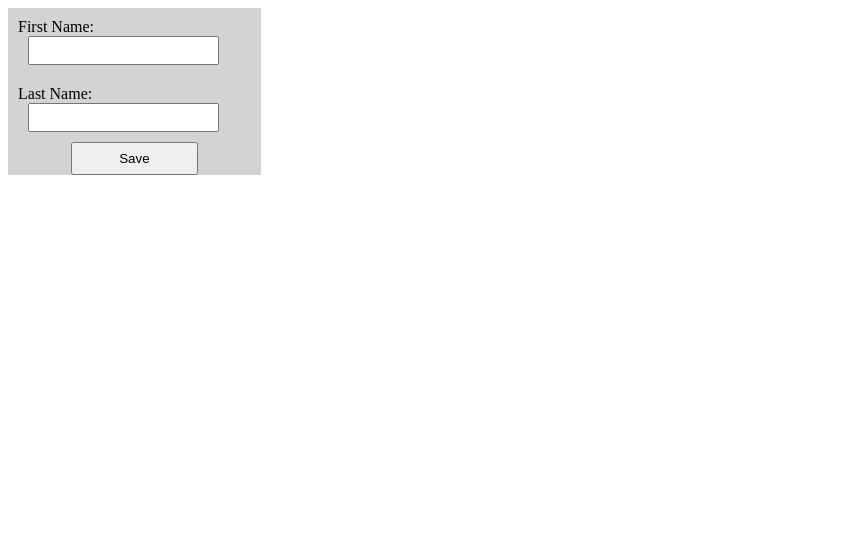
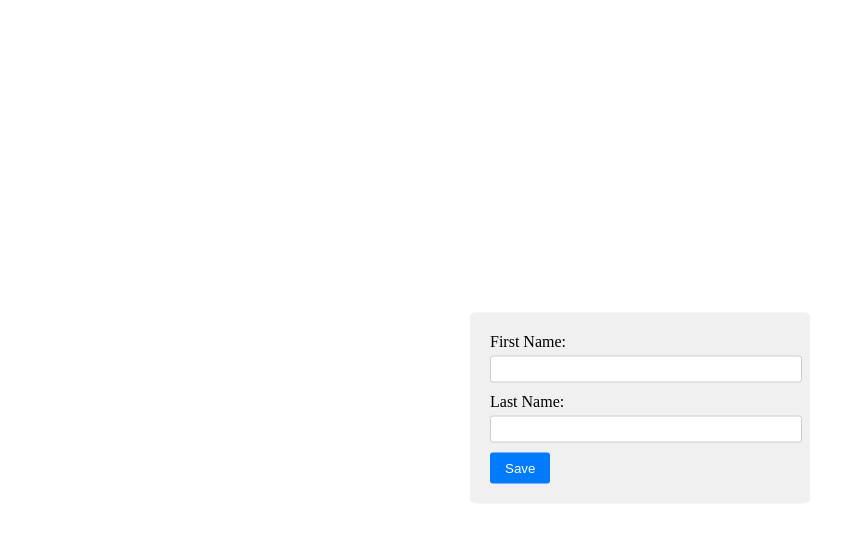
Before and after one commit to NaveenManjappa/angular-playground, an Angular app in the folder reactive-forms-app/: page / in a window 1280 px wide. Shown: the top 542 px of the page, without its empty margins (0-865 px from the left). Built offline with nearby package versions, Linux system fonts and the light colour scheme.

Commit message:
reactive-forms-app Styling the form

```diff
--- a/reactive-forms-app/src/app/profile-editor/profile-editor.component.css
+++ b/reactive-forms-app/src/app/profile-editor/profile-editor.component.css
@@ -1,22 +1,43 @@
+.form-container {
+  display: flex;
+  justify-content: center;
+  align-items: center;
+  height: 100vh;
+  position: relative;
+}
+
 form {
-  background-color: lightgray;
-  width: 20%;
-  display: flex;
-  flex-direction: column;
+  position: absolute;
+  top: 50%;
+  left: 50%;
+  transform: translate(-50%, -50%);
+  width: 300px;
+  padding: 20px;
+  background-color: #f0f0f0;
+  border-radius: 5px;
 }
 
 .field {
-  padding: 10px;
-  row-gap: 10px;
+  margin-bottom: 10px;
 }
 
-.field input {
+label {
+  display: block;
+  margin-bottom: 5px;
+}
+
+input[type="text"] {
+  width: 100%;
   padding: 5px;
-  margin-left: 10px;
+  border: 1px solid #ccc;
+  border-radius: 3px;
 }
 
 .btn-submit {
-  margin:auto;
-  width: 50%;
-  padding: 7px;
+  padding: 8px 15px;
+  background-color: #007bff;
+  color: #fff;
+  border: none;
+  border-radius: 3px;
+  cursor: pointer;
 }
--- a/reactive-forms-app/src/app/profile-editor/profile-editor.component.html
+++ b/reactive-forms-app/src/app/profile-editor/profile-editor.component.html
@@ -1,4 +1,5 @@
-<form [formGroup]="profileEditor" (ngSubmit)="saveUser()">
+<div class="form-container">
+  <form [formGroup]="profileForm" (ngSubmit)="saveUser()">
     <div class="field">
       <label for="">First Name:</label>
       <input type="text" formControlName="firstName">
@@ -10,3 +11,4 @@
     <button class="btn-submit" type="submit">Save</button>
 
     </form>
+</div>
--- a/reactive-forms-app/src/app/profile-editor/profile-editor.component.ts
+++ b/reactive-forms-app/src/app/profile-editor/profile-editor.component.ts
@@ -10,12 +10,12 @@ import { FormControl, FormGroup, ReactiveFormsModule } from '@angular/forms';
 })
 export class ProfileEditorComponent {
 
-  profileEditor:FormGroup = new FormGroup({
+  profileForm:FormGroup = new FormGroup({
     firstName: new FormControl(),
     lastName: new FormControl()
   });
 
   saveUser(){
-    console.log(this.profileEditor);
+    console.log(this.profileForm.value);
   }
 }
```
Lines whose indentation alone changed are shown as unchanged.
